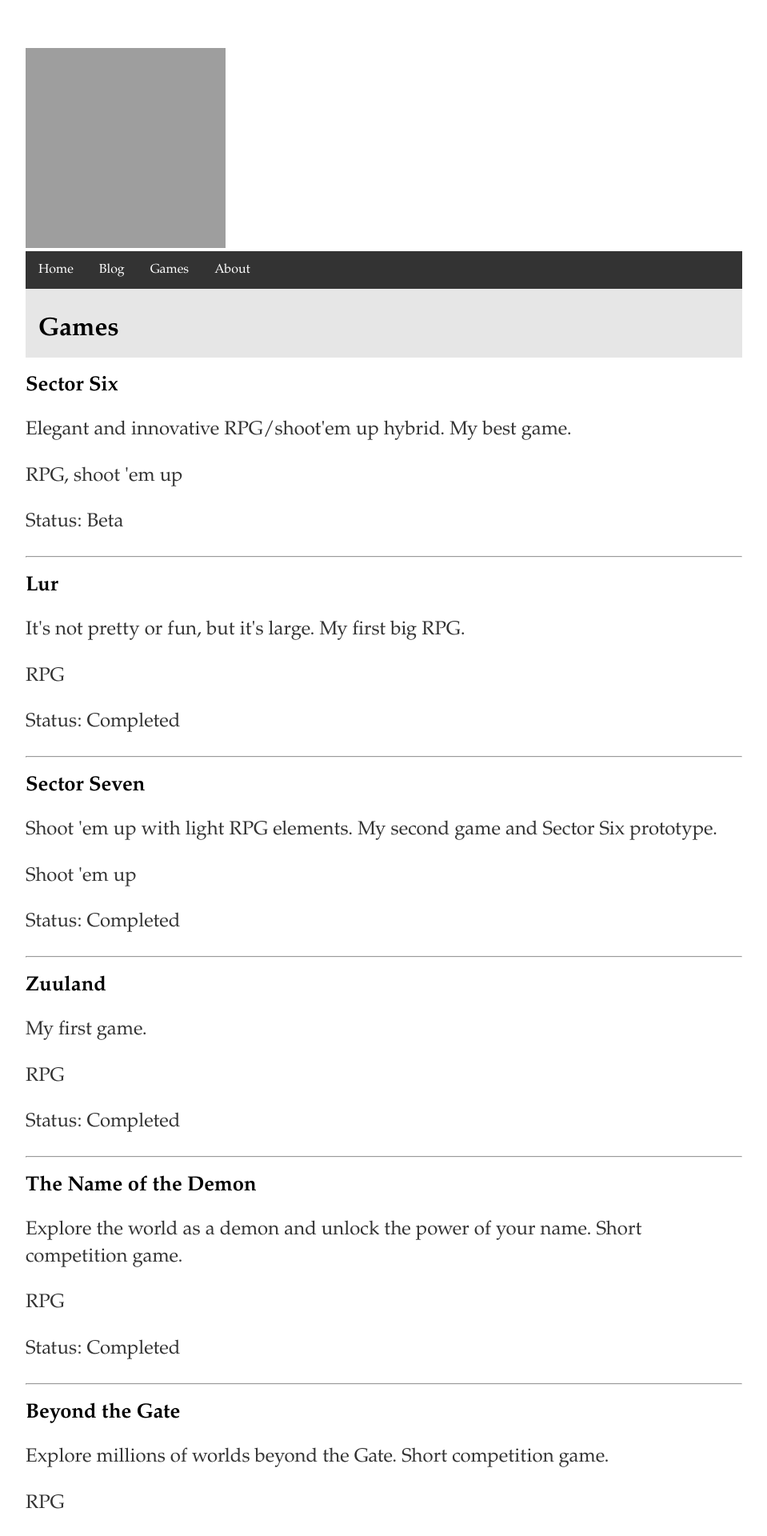
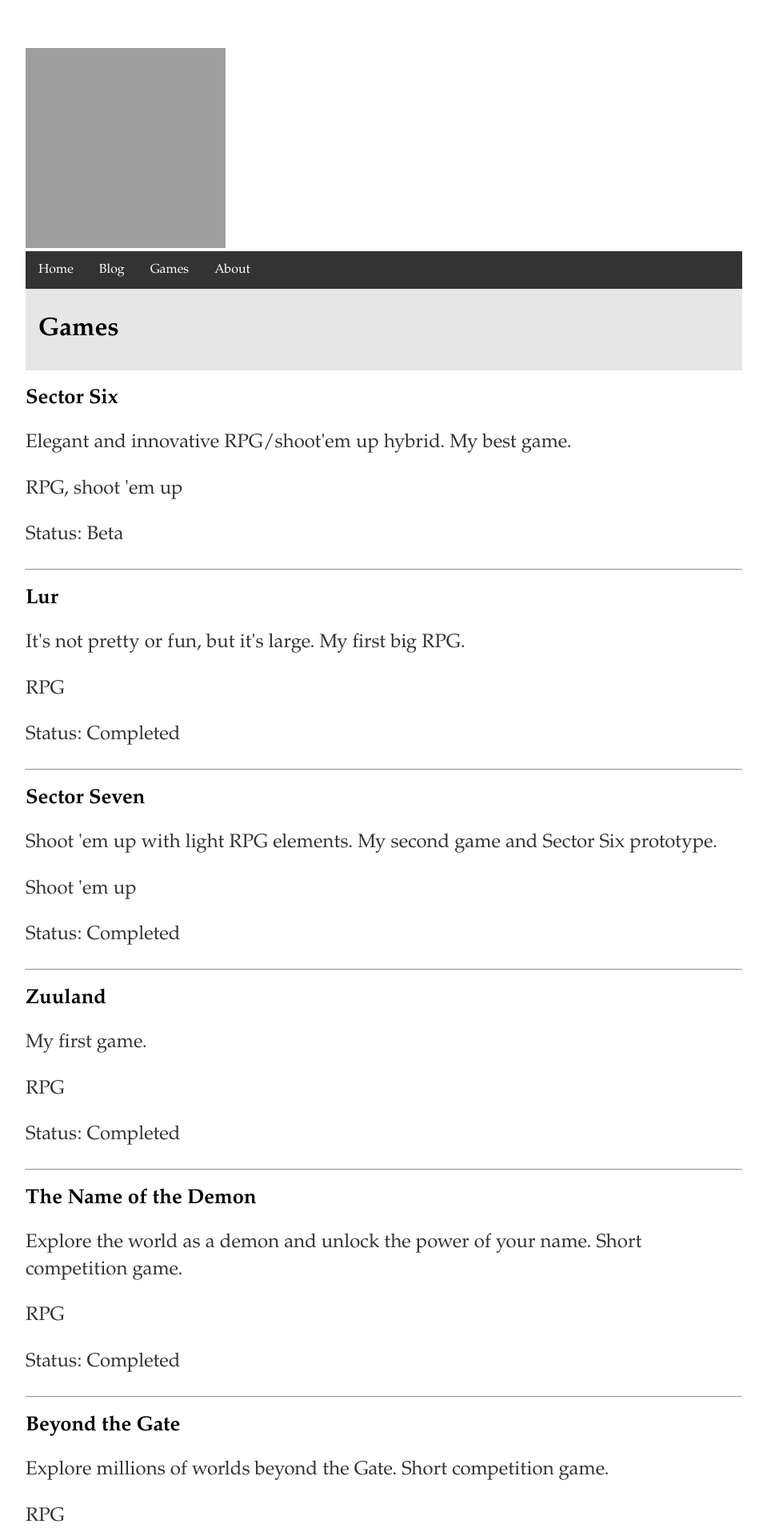
Before and after one commit to Phoebe3663/Zuurix.github.io, a Jekyll site: the page built from games/index.html, in a window 1280 px wide. Shown: the top 1920 px of the page at 80% size, without its empty margins (160-1119 px from the left). Built offline with Jekyll 4.4.1, drawn with Linux system fonts in a browser that asks for light colours; grey boxes are pictures that could not be loaded.

Commit message:
Update main.css

```diff
--- a/css/main.css
+++ b/css/main.css
@@ -48,7 +48,7 @@ h1 {
     font-family: "Palatino Linotype", "Book Antiqua", "Palatino", serif;
     font-size: 2em;
     vertical-align: middle;
-    padding: 32px 32px 16px 16px;
+    padding: 32px 16px 32px 16px;
     background-color: #e6e6e6;
     margin: 0px 0px 0px 0px;
 }
```
